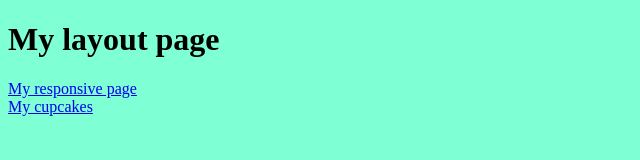
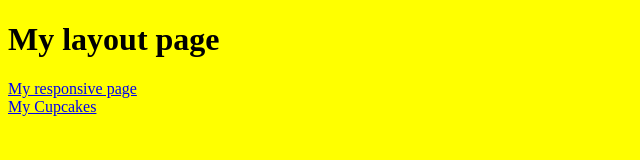
Before and after one commit to obiorachibuzor/uj-layout-workshop, a plain HTML site: page index.html in a window 1280 px wide. Shown: the whole page, without its empty margins (0-640 px from the left). Drawn offline with Linux system fonts and the light colour scheme.

Commit message:
Update index.html

```diff
--- a/index.html
+++ b/index.html
@@ -7,7 +7,7 @@
     <title>Document</title>
     <style>
         body {
-            background-color: aquamarine;
+            background-color: yellow;
         }
     </style>
 </head>
@@ -17,7 +17,7 @@
         <a href="responsive.html">My responsive page</a>
     </div>
     <div>
-        <a href="Cupcakes.html">My cupcakes</a>
+        <a href="Cupcakes.html">My Cupcakes</a>
     </div>
 </body>
 </html>
```
